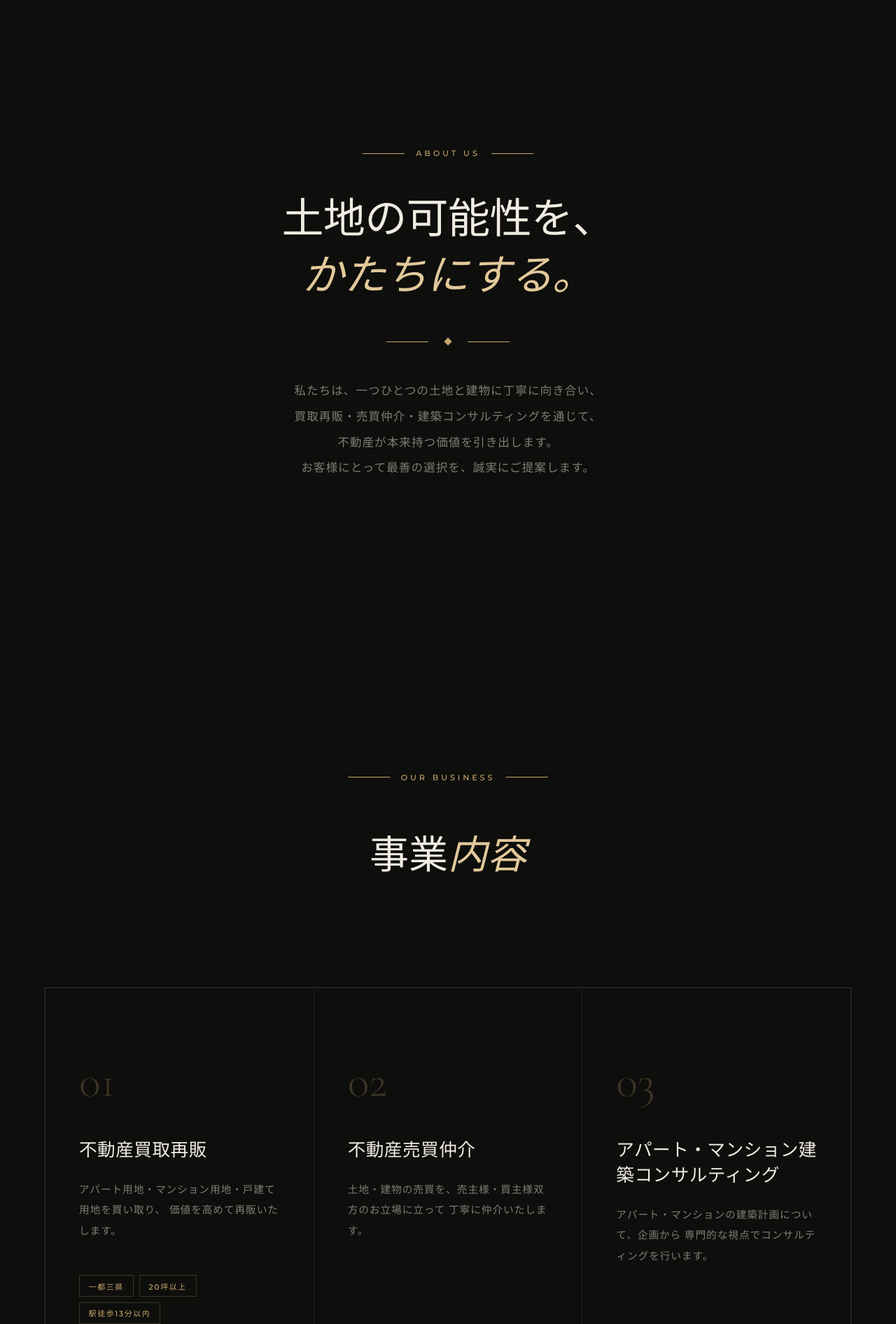
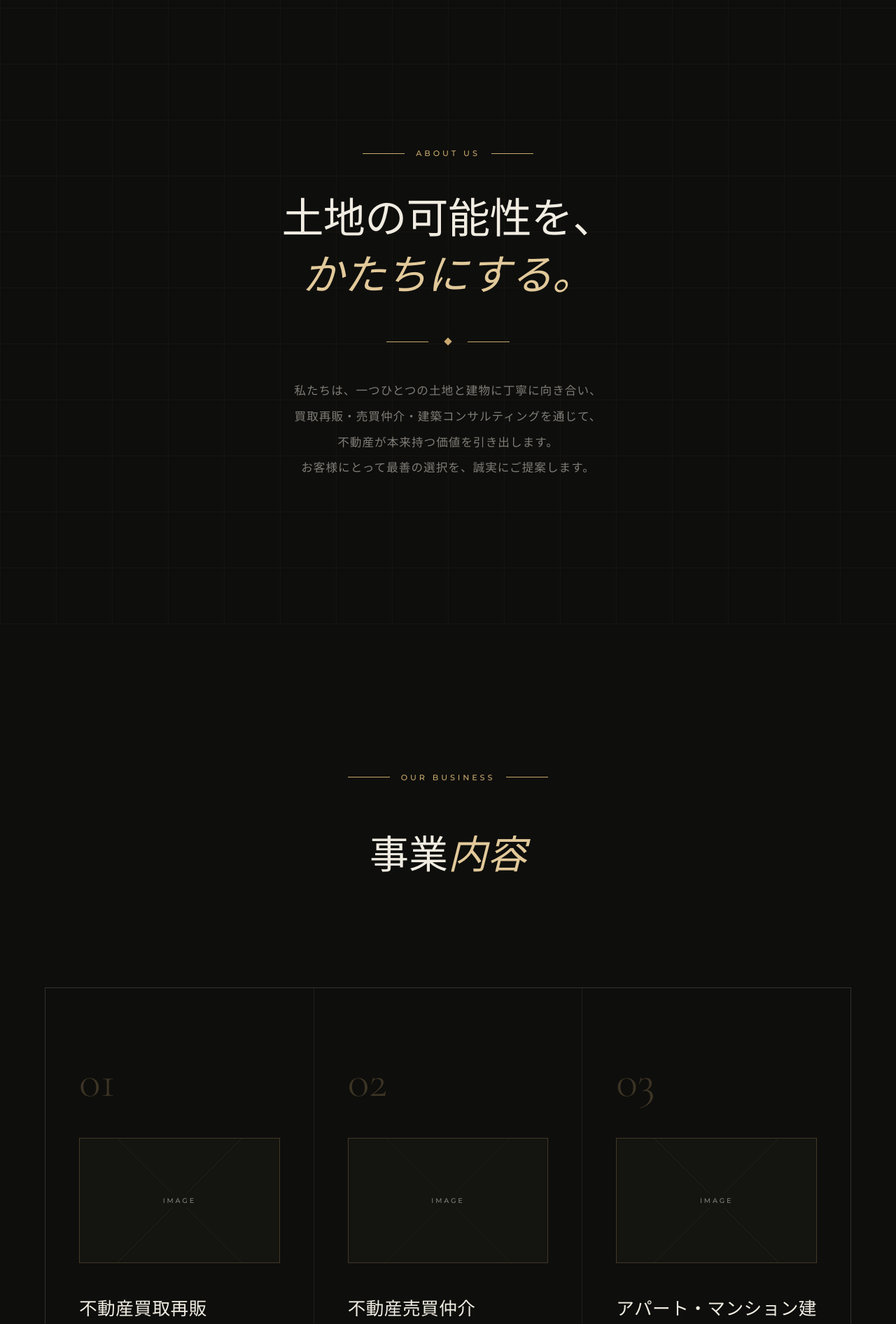
Before and after one commit to tagukichi/architecture, a PHP site: page / in a window 1280 px wide. Shown: the part 800-2692 px from the top of the page at 70% size. Run offline with PHP 8.4, Linux system fonts and the light colour scheme.

Commit message:
ヒーロー見出し縮小・事業/フローに画像プレースホルダー追加・お客様の声をスライダー化
- ヒーロー見出し「土地に、新たな価値を。」のフォントサイズを縮小し2行に収まるよう調整
- 事業内容の3カードに番号下の画像プレースホルダーを追加
- フロー（ご相談からお取引まで）の各ステップにも画像プレースホルダーを追加
- お客様の声を複数掲載可能なスライダー（前後ボタン・ドット・自動再生）に変更（ダミー3件）

https://claude.ai/code/session_01CY8dJQBrXcxBBrT2LAqNwo

```diff
--- a/index.html
+++ b/index.html
@@ -133,6 +133,7 @@
     <div class="service-grid">
       <article class="service-card reveal">
         <div class="service-number">01</div>
+        <div class="media-placeholder" aria-hidden="true"><span>Image</span></div>
         <h3 class="service-name">不動産買取再販</h3>
         <p class="service-desc">
           アパート用地・マンション用地・戸建て用地を買い取り、
@@ -147,6 +148,7 @@
 
       <article class="service-card reveal reveal-delay-1">
         <div class="service-number">02</div>
+        <div class="media-placeholder" aria-hidden="true"><span>Image</span></div>
         <h3 class="service-name">不動産売買仲介</h3>
         <p class="service-desc">
           土地・建物の売買を、売主様・買主様双方のお立場に立って
@@ -156,6 +158,7 @@
 
       <article class="service-card reveal reveal-delay-2">
         <div class="service-number">03</div>
+        <div class="media-placeholder" aria-hidden="true"><span>Image</span></div>
         <h3 class="service-name">アパート・マンション建築コンサルティング</h3>
         <p class="service-desc">
           アパート・マンションの建築計画について、企画から
@@ -246,6 +249,7 @@
     <div class="process-steps">
       <div class="process-step reveal">
         <div class="process-number">01</div>
+        <div class="media-placeholder" aria-hidden="true"><span>Image</span></div>
         <h3 class="process-step-title">お問い合わせ・ご相談</h3>
         <p class="process-step-desc">
           まずはお気軽にご相談ください。<br>
@@ -255,6 +259,7 @@
       </div>
       <div class="process-step reveal reveal-delay-1">
         <div class="process-number">02</div>
+        <div class="media-placeholder" aria-hidden="true"><span>Image</span></div>
         <h3 class="process-step-title">現地調査・査定</h3>
         <p class="process-step-desc">
           立地や条件を丁寧に確認し、<br>
@@ -264,6 +269,7 @@
       </div>
       <div class="process-step reveal reveal-delay-2">
         <div class="process-number">03</div>
+        <div class="media-placeholder" aria-hidden="true"><span>Image</span></div>
         <h3 class="process-step-title">ご提案・お打ち合わせ</h3>
         <p class="process-step-desc">
           買取・売買・建築活用など、<br>
@@ -273,6 +279,7 @@
       </div>
       <div class="process-step reveal reveal-delay-3">
         <div class="process-number">04</div>
+        <div class="media-placeholder" aria-hidden="true"><span>Image</span></div>
         <h3 class="process-step-title">ご契約・お引渡し</h3>
         <p class="process-step-desc">
           条件にご納得いただいた上で、<br>
@@ -289,18 +296,57 @@
     <div class="testimonial-deco" aria-hidden="true"></div>
     <div class="testimonial-inner">
       <span class="testimonial-quote-mark reveal" aria-hidden="true">"</span>
-      <blockquote class="testimonial-text reveal reveal-delay-1">
+      <div class="testimonial-slider reveal reveal-delay-1" id="testimonialSlider">
+        <div class="testimonial-track" id="testimonialTrack">
+          <div class="testimonial-slide">
+            <blockquote class="testimonial-text">
               相続した土地の売却で相談しました。<br>
               買取まで丁寧に対応いただき、<br>
               想像以上の価格で手放すことができました。
             </blockquote>
-      <div class="deco-divider reveal reveal-delay-2" aria-hidden="true">
+            <div class="deco-divider" aria-hidden="true">
               <span class="deco-line-h"></span>
               <span class="deco-diamond"></span>
               <span class="deco-line-h"></span>
             </div>
-      <p class="testimonial-author reveal reveal-delay-3">T.S. 様</p>
-      <p class="testimonial-role reveal reveal-delay-4">土地売却のご相談 / 神奈川県</p>
+            <p class="testimonial-author">T.S. 様</p>
+            <p class="testimonial-role">土地売却のご相談 / 神奈川県</p>
+          </div>
+          <div class="testimonial-slide">
+            <blockquote class="testimonial-text">
+              アパート用地の買取をお願いしました。<br>
+              査定から契約までスムーズで、<br>
+              安心してお任せできました。
+            </blockquote>
+            <div class="deco-divider" aria-hidden="true">
+              <span class="deco-line-h"></span>
+              <span class="deco-diamond"></span>
+              <span class="deco-line-h"></span>
+            </div>
+            <p class="testimonial-author">K.M. 様</p>
+            <p class="testimonial-role">用地買取のご相談 / 東京都</p>
+          </div>
+          <div class="testimonial-slide">
+            <blockquote class="testimonial-text">
+              マンション建築の進め方に悩んでいましたが、<br>
+              専門的な視点で丁寧にご提案いただき、<br>
+              納得して計画を進められました。
+            </blockquote>
+            <div class="deco-divider" aria-hidden="true">
+              <span class="deco-line-h"></span>
+              <span class="deco-diamond"></span>
+              <span class="deco-line-h"></span>
+            </div>
+            <p class="testimonial-author">Y.N. 様</p>
+            <p class="testimonial-role">建築コンサルティングのご相談 / 埼玉県</p>
+          </div>
+        </div>
+      </div>
+      <div class="testimonial-controls reveal reveal-delay-2">
+        <button class="testimonial-arrow" id="testimonialPrev" type="button" aria-label="前のお客様の声">‹</button>
+        <div class="testimonial-dots" id="testimonialDots"></div>
+        <button class="testimonial-arrow" id="testimonialNext" type="button" aria-label="次のお客様の声">›</button>
+      </div>
     </div>
   </section>
 
--- a/style.css
+++ b/style.css
@@ -698,6 +698,44 @@ a {
 }
 
 /* =========================================
+   IMAGE PLACEHOLDER
+========================================= */
+.media-placeholder {
+  aspect-ratio: 16 / 10;
+  margin-bottom: var(--space-md);
+  background: var(--color-surface);
+  border: 1px solid var(--color-border);
+  display: flex;
+  align-items: center;
+  justify-content: center;
+  position: relative;
+  overflow: hidden;
+}
+
+.media-placeholder::before {
+  content: '';
+  position: absolute;
+  inset: 0;
+  background-image:
+    linear-gradient(45deg, transparent calc(50% - 0.5px), var(--color-border) 50%, transparent calc(50% + 0.5px)),
+    linear-gradient(-45deg, transparent calc(50% - 0.5px), var(--color-border) 50%, transparent calc(50% + 0.5px));
+  opacity: 0.35;
+}
+
+.media-placeholder span {
+  position: relative;
+  z-index: 1;
+  font-family: var(--font-sans);
+  font-size: 0.6rem;
+  font-weight: 500;
+  letter-spacing: 0.3em;
+  text-transform: uppercase;
+  color: var(--color-text-dim);
+  background: var(--color-surface);
+  padding: 0.3rem 0.7rem;
+}
+
+/* =========================================
    WORKS
 ========================================= */
 .works {
```
Also changed, not shown: other parts of style.css (+71 -1 lines), script.js (+55 -0 lines). Lines whose indentation alone changed are shown as unchanged.
